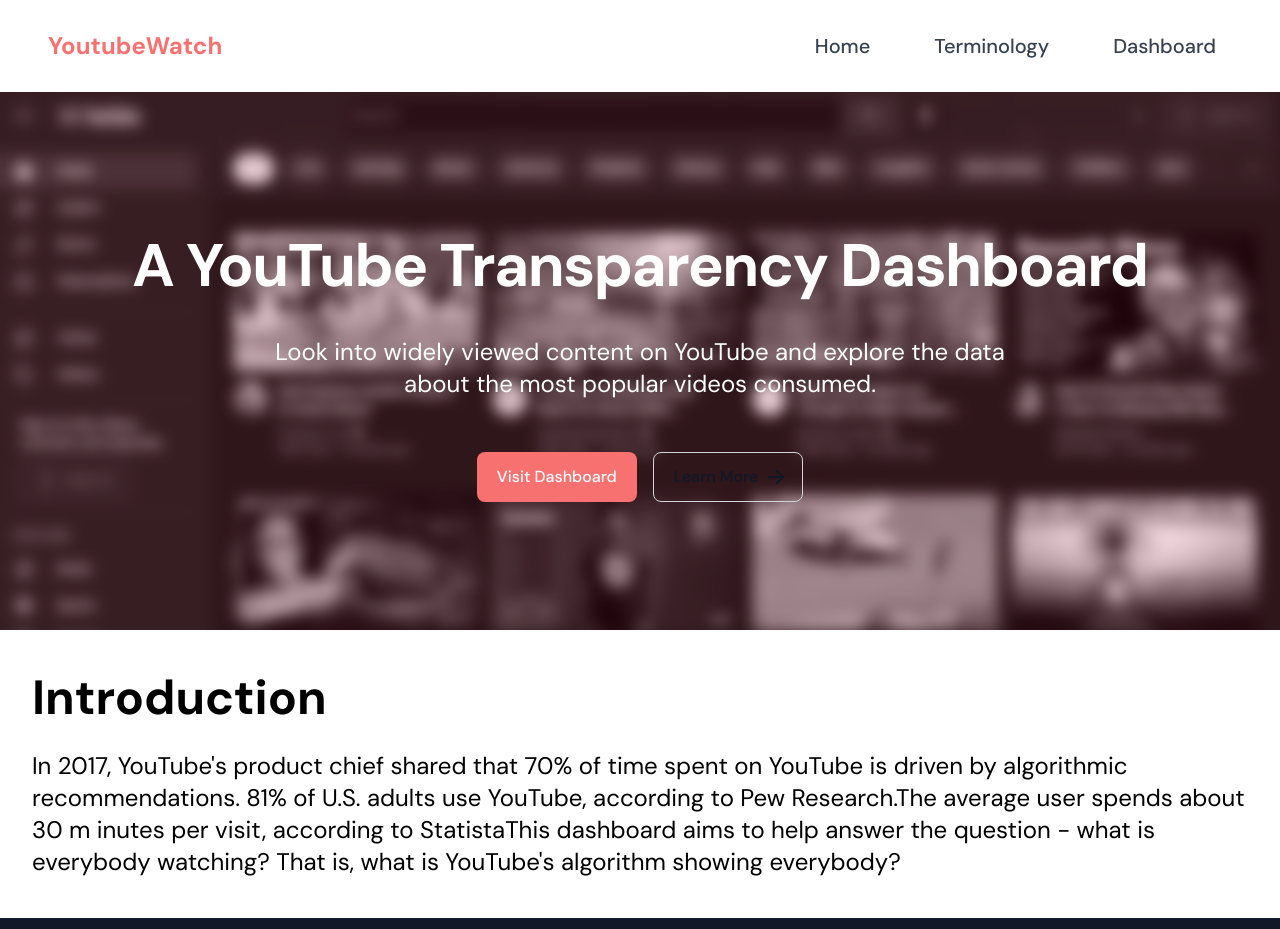
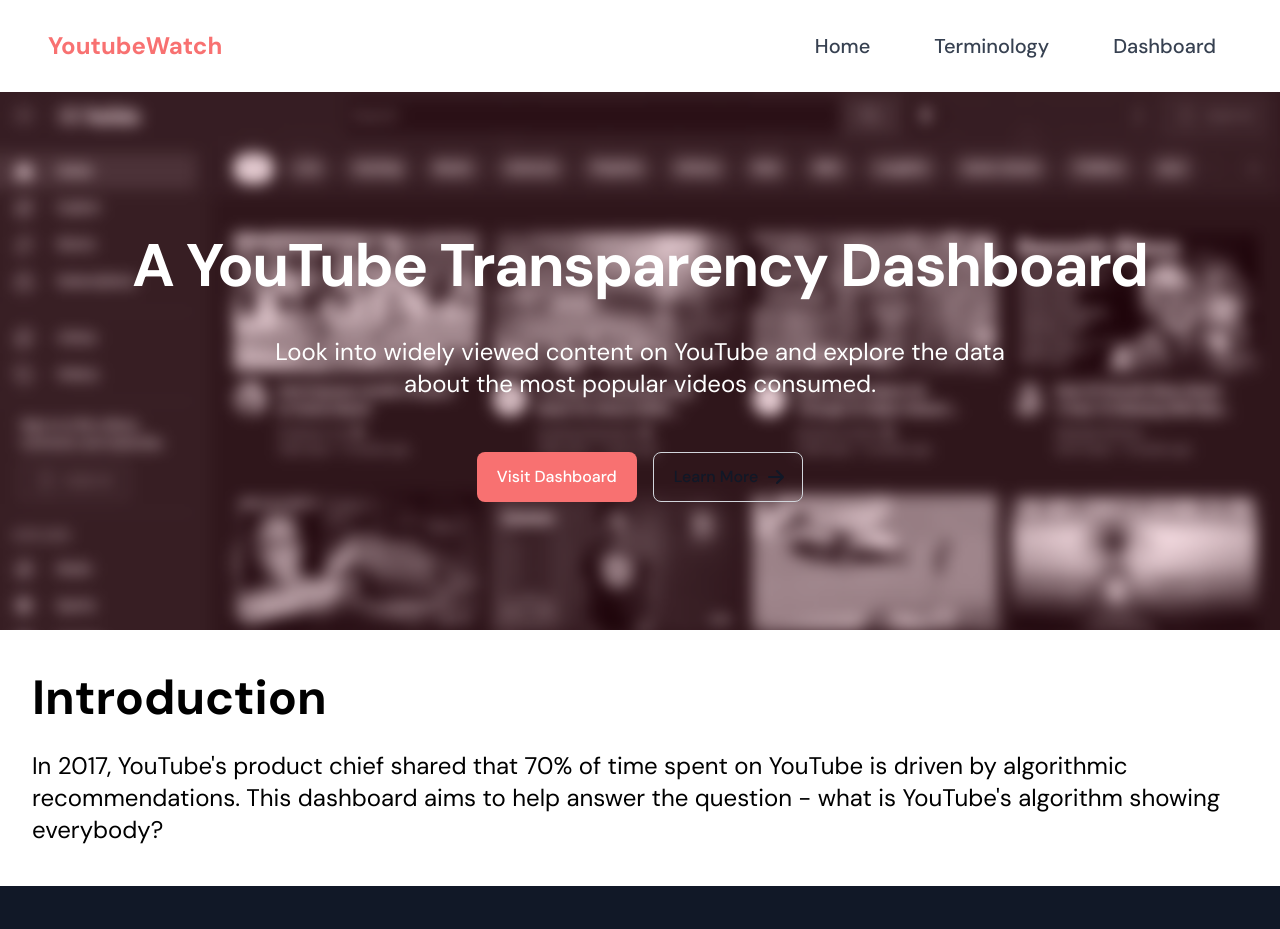
Before and after one commit to comp-journalism/YoutubeWatch, a Next.js app: page / in a window 1280 px wide. Shown: the top 929 px of the page. Built offline with nearby package versions, Linux system fonts and the light colour scheme.

Commit message:
Tweak to Intro

```diff
--- a/components/Intro.tsx
+++ b/components/Intro.tsx
@@ -10,13 +10,7 @@
         </h1>
         <h5 className="text-2xl pb-10">
 
-        In 2017, YouTube's product chief shared that 70% of time spent on YouTube is driven by algorithmic recommendations.
-
-        81% of U.S. adults use YouTube, according to <a href="https://www.pewresearch.org/internet/2021/04/07/social-media-use-in-2021/">Pew Research.</a>
-
-        The average user spends about 30 m inutes per visit, according to <a href="https://www.statista.com/statistics/1257254/youtubecom-time-spent-per-visit/">Statista</a>
-
-        This dashboard aims to help answer the question - what is everybody watching? That is, what is YouTube's algorithm showing everybody?
+        In 2017, YouTube's product chief <a href="https://www.cnet.com/tech/services-and-software/youtube-ces-2018-neal-mohan/">shared</a> that 70% of time spent on YouTube is driven by algorithmic recommendations. This dashboard aims to help answer the question - what is YouTube's algorithm showing everybody?
 
         </h5>
 
```
